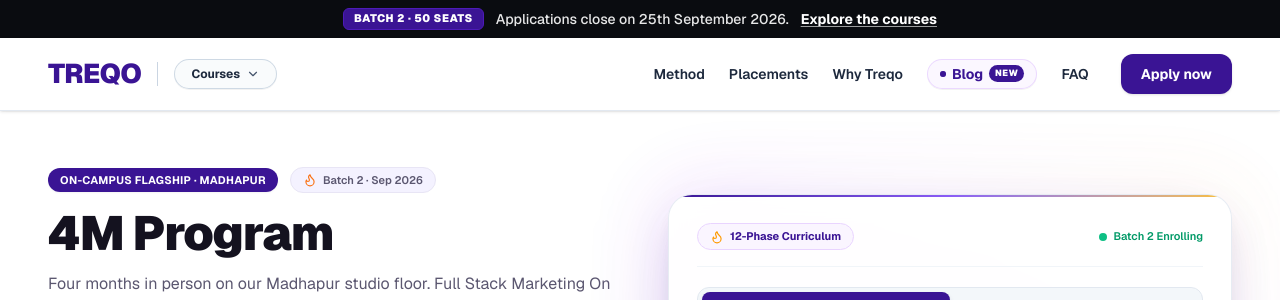
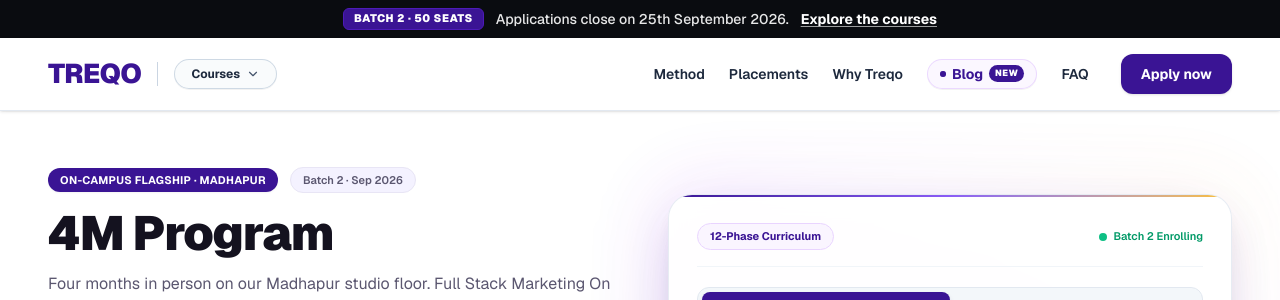
Before and after one commit to manoj-varma-p/Treqo2, a Next.js app: page /categories/4m-program in a window 1280 px wide. Shown: the top 300 px of the page. Built offline with nearby package versions, Linux system fonts and the light colour scheme.

Commit message:
Remove flame symbols across headers, hero cards, and category pages

```diff
--- a/src/app/categories/[slug]/page.tsx
+++ b/src/app/categories/[slug]/page.tsx
@@ -1,6 +1,6 @@
 import type { Metadata } from "next";
 import { notFound } from "next/navigation";
-import { ArrowRight, CheckCircle2, Trophy, ShieldCheck, Flame, Download, Rocket, Clock } from "lucide-react";
+import { ArrowRight, CheckCircle2, Trophy, ShieldCheck, Download, Rocket, Clock } from "lucide-react";
 import Header from "@/components/header/Header";
 import Container from "@/components/ui/Container";
 import Button from "@/components/ui/Button";
@@ -146,8 +146,7 @@
                       <span className="inline-flex items-center rounded-full bg-brand-primary px-3 py-1 text-[11px] font-bold tracking-wide text-white uppercase shadow-xs">
                         {detail.badge}
                       </span>
-                      <span className="inline-flex items-center gap-1.5 rounded-full border border-border-subtle bg-surface-alt px-3 py-1 text-[11px] font-semibold text-text-secondary">
-                        <Flame className="h-3.5 w-3.5 text-brand-accent" aria-hidden="true" />
+                      <span className="inline-flex items-center rounded-full border border-border-subtle bg-surface-alt px-3 py-1 text-[11px] font-semibold text-text-secondary">
                         {detail.batch}
                       </span>
                     </>
--- a/src/components/category/ProgramHeroCard.tsx
+++ b/src/components/category/ProgramHeroCard.tsx
@@ -1,7 +1,7 @@
 "use client";
 
 import { useState } from "react";
-import { Flame, Trophy, GraduationCap } from "lucide-react";
+import { Trophy, GraduationCap } from "lucide-react";
 import { cn } from "@/lib/utils";
 
 interface ProgramHeroCardProps {
@@ -55,8 +55,7 @@
 
         {/* Header: Badge & Status */}
         <div className="flex items-center justify-between gap-2 border-b border-slate-100 pb-3 sm:pb-4">
-          <span className="inline-flex items-center gap-1.5 rounded-full border border-purple-200 bg-purple-50 px-3 py-1 text-[11px] font-bold text-[#3A1494]">
-            <Flame className="h-3.5 w-3.5 text-amber-500" aria-hidden="true" />
+          <span className="inline-flex items-center rounded-full border border-purple-200 bg-purple-50 px-3 py-1 text-[11px] font-bold text-[#3A1494]">
             12-Phase Curriculum
           </span>
           <span className="inline-flex items-center gap-1.5 text-[11px] font-semibold text-emerald-600">
--- a/src/components/header/CoursesMegaMenu.tsx
+++ b/src/components/header/CoursesMegaMenu.tsx
@@ -12,7 +12,6 @@
   TrendingUp,
   BookOpen,
   CheckCircle2,
-  Flame,
   Clock,
 } from "lucide-react";
 import { useApplyModal } from "@/context/ApplyModalContext";
@@ -128,8 +127,7 @@
           <div className="flex flex-col justify-between rounded-2xl border border-[#3A1494]/20 bg-gradient-to-br from-purple-50/70 via-white to-amber-50/40 p-5 shadow-xs">
             <div>
               <div className="flex items-center justify-between gap-2">
-                <span className="inline-flex items-center gap-1 rounded-full bg-[#3A1494] px-2.5 py-0.5 text-[10px] font-black uppercase tracking-wider text-white">
-                  <Flame className="h-3 w-3 text-amber-300" />
+                <span className="inline-flex items-center rounded-full bg-[#3A1494] px-2.5 py-0.5 text-[10px] font-black uppercase tracking-wider text-white">
                   <span>{flagship.badge}</span>
                 </span>
                 <span className="text-[11px] font-semibold text-slate-500">{flagship.duration}</span>
@@ -279,8 +277,7 @@
           {/* Column 3: Admissions & Syllabus Sidebar */}
           <div className="flex flex-col justify-between rounded-2xl bg-gradient-to-br from-slate-950 via-[#18102a] to-[#2b105a] p-5 text-white shadow-md">
             <div>
-              <span className="inline-flex items-center gap-1 rounded-full bg-white/15 px-2.5 py-0.5 text-[10px] font-bold tracking-wider uppercase text-amber-300">
-                <Flame className="h-3 w-3 text-amber-300" />
+              <span className="inline-flex items-center rounded-full bg-white/15 px-2.5 py-0.5 text-[10px] font-bold tracking-wider uppercase text-amber-300">
                 Admissions Open
               </span>
 
--- a/src/components/home/HeroVisual/LearningProgressCard.tsx
+++ b/src/components/home/HeroVisual/LearningProgressCard.tsx
@@ -1,4 +1,3 @@
-import { Flame } from "lucide-react";
 import { cn } from "@/lib/utils";
 import { heroVisualCards } from "@/data/home";
 
@@ -35,8 +34,7 @@
           {journey.percent}%
         </span>
       </div>
-      <p className="mt-2 flex items-center justify-center gap-1 text-[11px] font-semibold text-brand-accent">
-        <Flame className="h-3.5 w-3.5" aria-hidden="true" />
+      <p className="mt-2 text-center text-[11px] font-semibold text-brand-accent">
         {journey.note}
       </p>
     </div>
```
